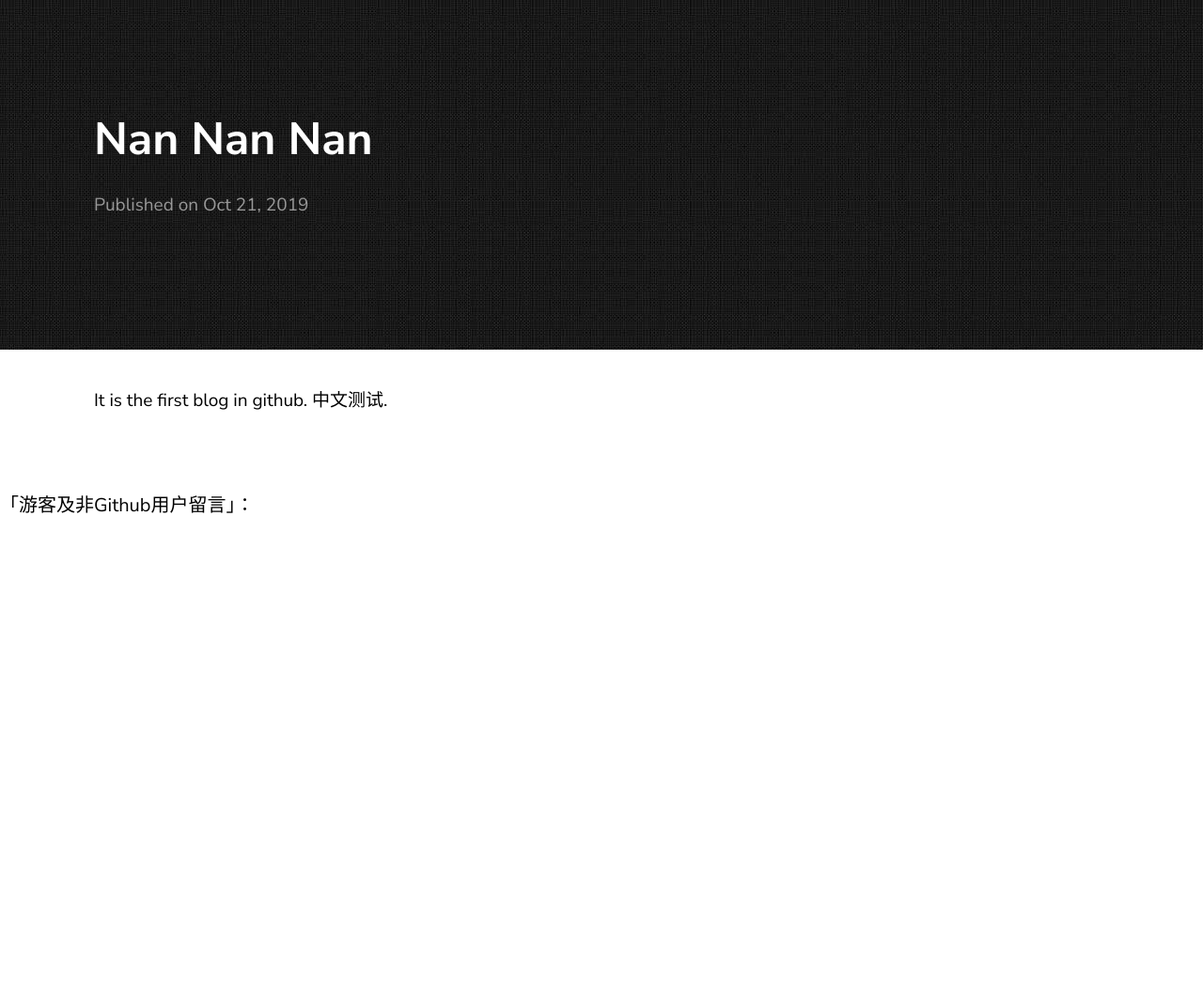
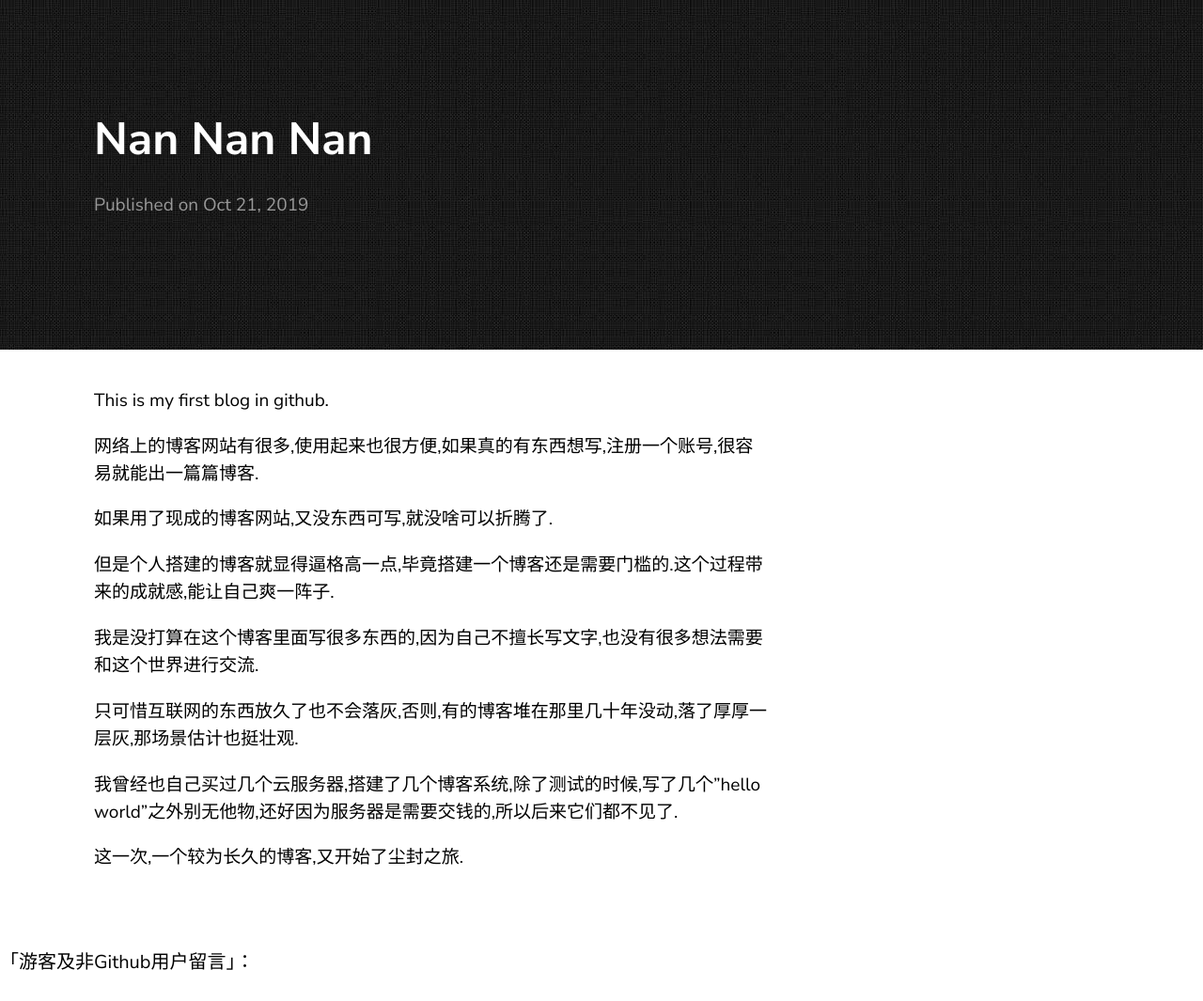
Before and after one commit to Huangjun1131/Huangjun1131.github.io, a Jekyll site: the page built from _posts/2019-10-21-first.markdown, in a window 1280 px wide. Shown: the whole page at 94% size. Built offline with Jekyll 4.4.1, drawn with Linux system fonts in a browser that asks for light colours; comment, search, counter and statistics services are not loaded; before the commit the page ends 900 px from its top, so only the background shows below that.

Commit message:
Update 2019-10-21-first.markdown

```diff
--- a/_posts/2019-10-21-first.markdown
+++ b/_posts/2019-10-21-first.markdown
@@ -1,8 +1,22 @@
 ---
 layout: post
-title:  "Nan Nan Nan"
-date:   2019-10-21 21:03:36 +0530
+title: Nan Nan Nan
+date: '2019-10-21 21:03:36 +0530'
+published: true
 ---
 
-It is the first blog in github.
-中文测试.
+This is my first blog in github.
+
+网络上的博客网站有很多,使用起来也很方便,如果真的有东西想写,注册一个账号,很容易就能出一篇篇博客.
+
+如果用了现成的博客网站,又没东西可写,就没啥可以折腾了.
+
+但是个人搭建的博客就显得逼格高一点,毕竟搭建一个博客还是需要门槛的.这个过程带来的成就感,能让自己爽一阵子.
+
+我是没打算在这个博客里面写很多东西的,因为自己不擅长写文字,也没有很多想法需要和这个世界进行交流.
+
+只可惜互联网的东西放久了也不会落灰,否则,有的博客堆在那里几十年没动,落了厚厚一层灰,那场景估计也挺壮观.
+
+我曾经也自己买过几个云服务器,搭建了几个博客系统,除了测试的时候,写了几个"hello world"之外别无他物,还好因为服务器是需要交钱的,所以后来它们都不见了.
+
+这一次,一个较为长久的博客,又开始了尘封之旅.
```
